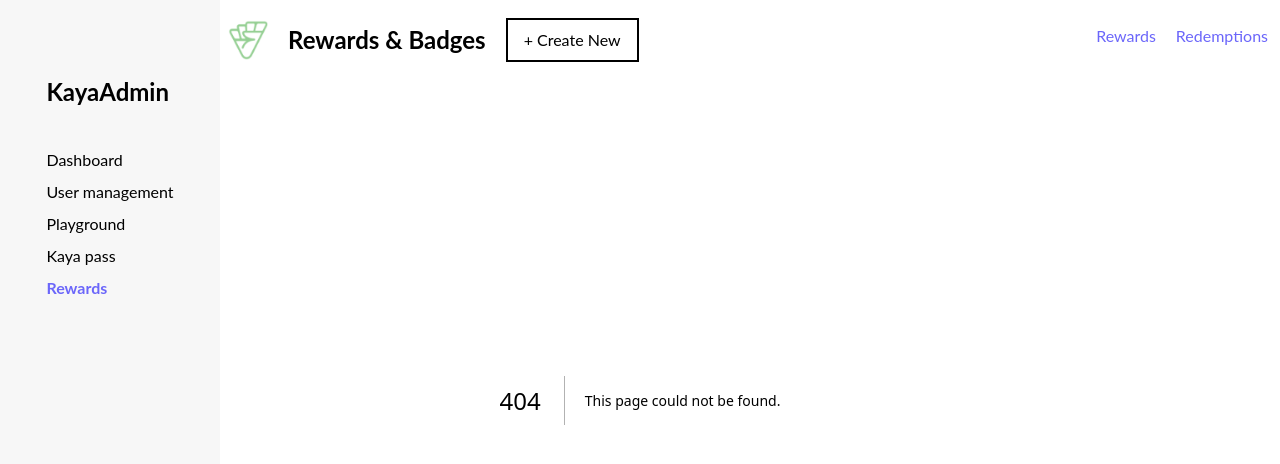
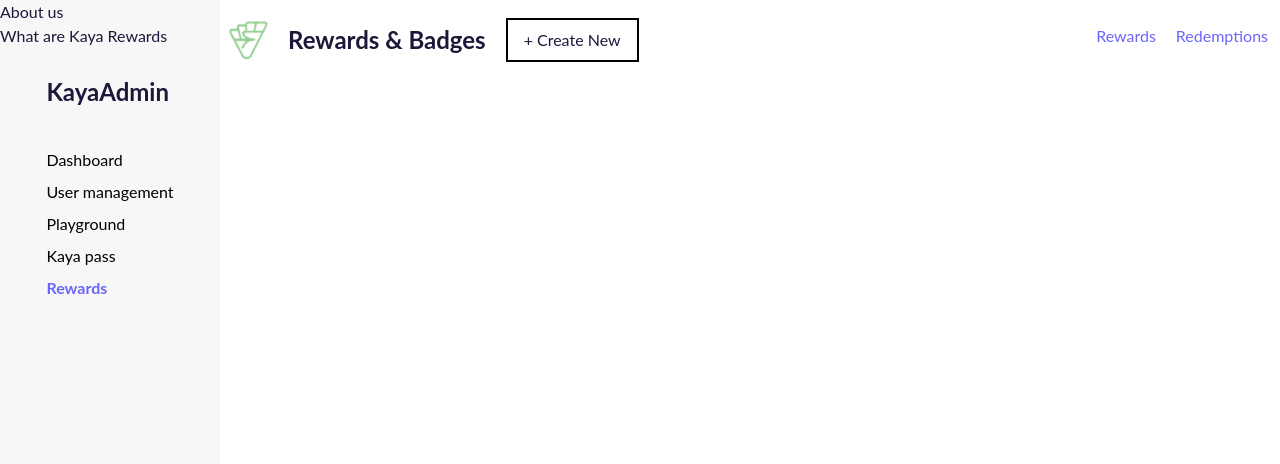
Before and after one commit to eekinw/rewards_frontend, a Next.js app: page /about in a window 1280 px wide. Before the commit this address had no page. Shown: the top 464 px of the page. Built offline with nearby package versions, Linux system fonts and the light colour scheme.

Commit message:
nested routes added (category)

```diff
--- /dev/null
+++ b/app/about/page.tsx
@@ -0,0 +1,8 @@
+export default function About() {
+  return (
+    <div className="fixed top-0">
+      <h1>About us</h1>
+      <p>What are Kaya Rewards</p>
+    </div>
+  );
+}
--- a/app/rewards/[category]/page.tsx
+++ b/app/rewards/[category]/page.tsx
@@ -1,4 +1,5 @@
 interface Reward {
+  id: number;
   name: string;
   points: number;
   category: string;
@@ -11,20 +12,21 @@ interface Props {
 }
 
 export default async function RewardsPage({ params }: Props) {
-  const rewards: Reward[] = await fetch(
-    "http://localhost:3000/api/rewards"
-  ).then((res) => res.json());
+  const res: Reward[] = await fetch("http://localhost:3002/api/rewards").then(
+    (res) => res.json()
+  );
 
-  const reward = rewards.find((reward) => reward.category === params.category);
+  const reward = res.find((reward) => reward.category === params.category);
 
-  // console.log("reward");
   return (
+    <main className="fixed top-[150px] left-[250px] right-[50px]">
       <div>
-      <h1>{reward?.name}</h1>
+        <p>{reward?.name}</p>
         <p>{reward?.category}</p>
         <p>{reward?.description}</p>
         <p>{reward?.quantity}</p>
         <p>{reward?.points}</p>
       </div>
+    </main>
   );
 }
--- /dev/null
+++ b/app/rewards/page.tsx
@@ -0,0 +1,8 @@
+export default function About() {
+  return (
+    <div className="fixed top-[150px] left-[250px] right-[50px]">
+      <h1>Kaya</h1>
+      <p>What are Kaya Rewards</p>
+    </div>
+  );
+}
```
Also changed, not shown: 1 other file (tests, documents, lock files or other folders). Lines whose indentation alone changed are shown as unchanged.
